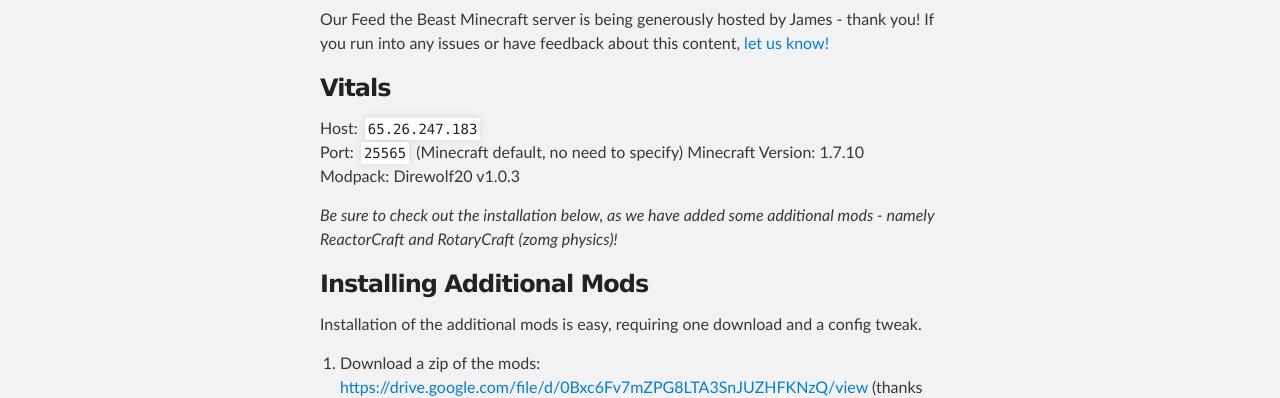
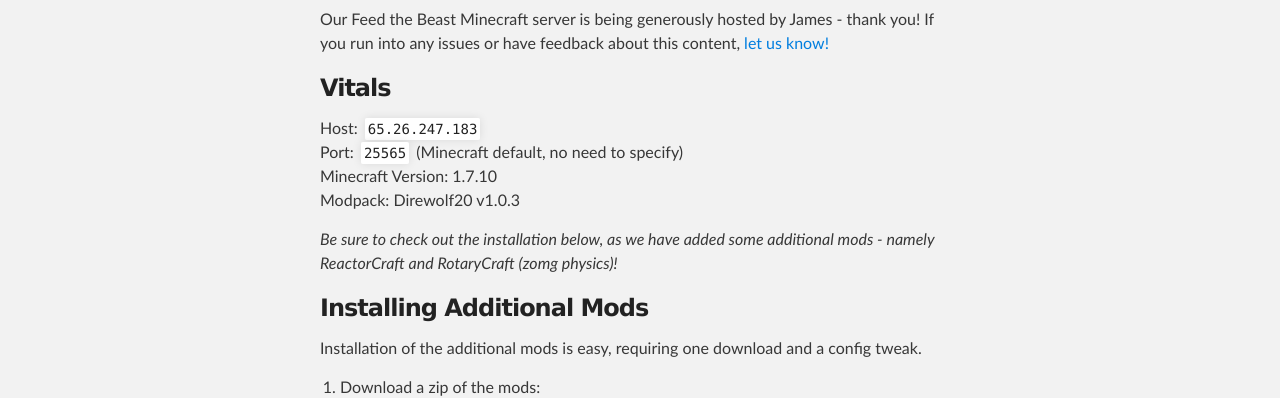
Before and after one commit to mikebranski/friend-the-beast, a plain HTML site: page index.html in a window 1280 px wide. Shown: the part 321-719 px from the top of the page. Drawn offline with Linux system fonts and the light colour scheme.

```diff
--- a/index.html
+++ b/index.html
@@ -40,7 +40,7 @@
 <a id="vitals" class="anchor" href="#vitals" aria-hidden="true"><span class="octicon octicon-link"></span></a>Vitals</h3>
 
 <p>Host: <code>65.26.247.183</code><br>
-Port: <code>25565</code> (Minecraft default, no need to specify)
+Port: <code>25565</code> (Minecraft default, no need to specify)<br>
 Minecraft Version: 1.7.10<br>
 Modpack: Direwolf20 v1.0.3</p>
 
```
Also changed, not shown: params.json (+1 -1 lines).
